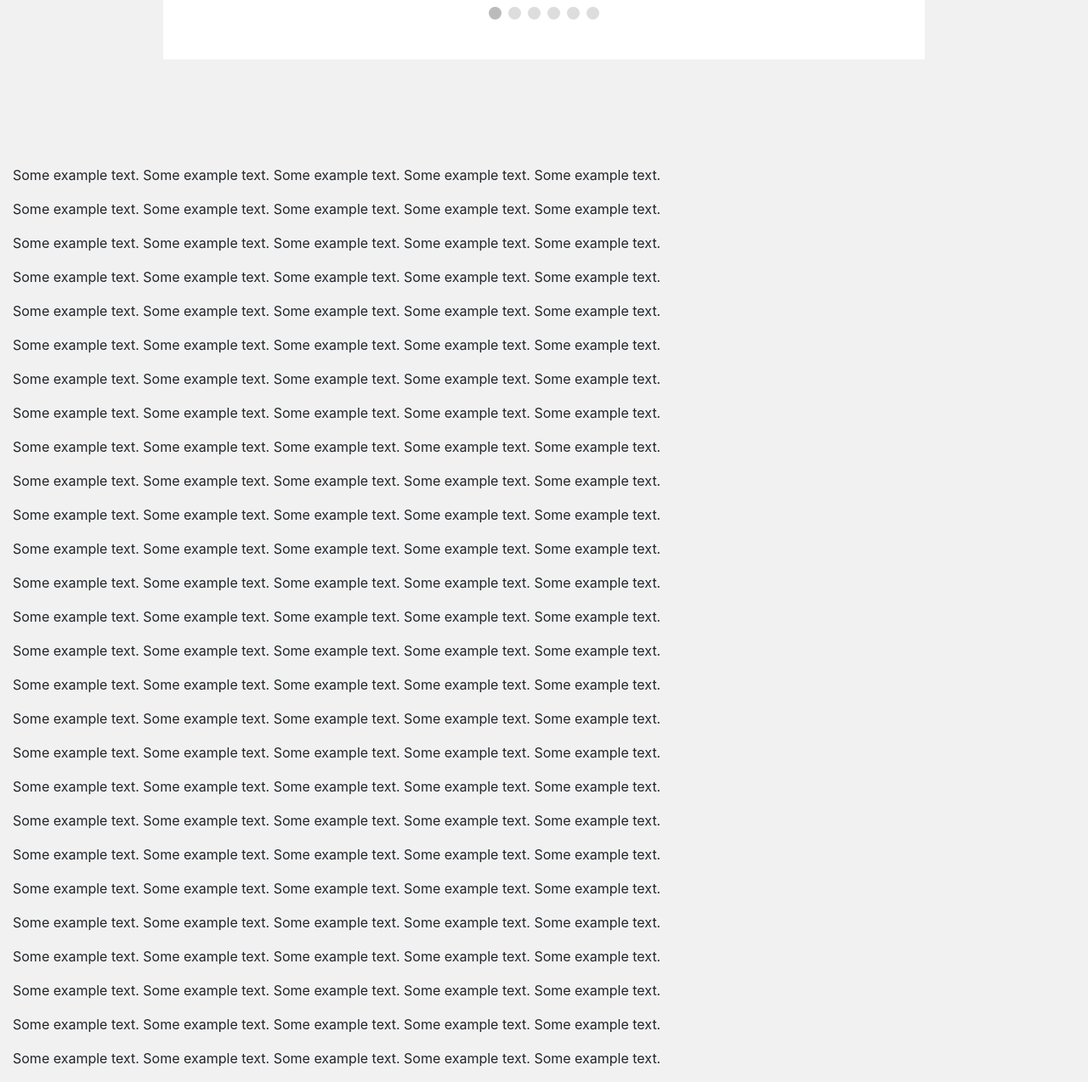
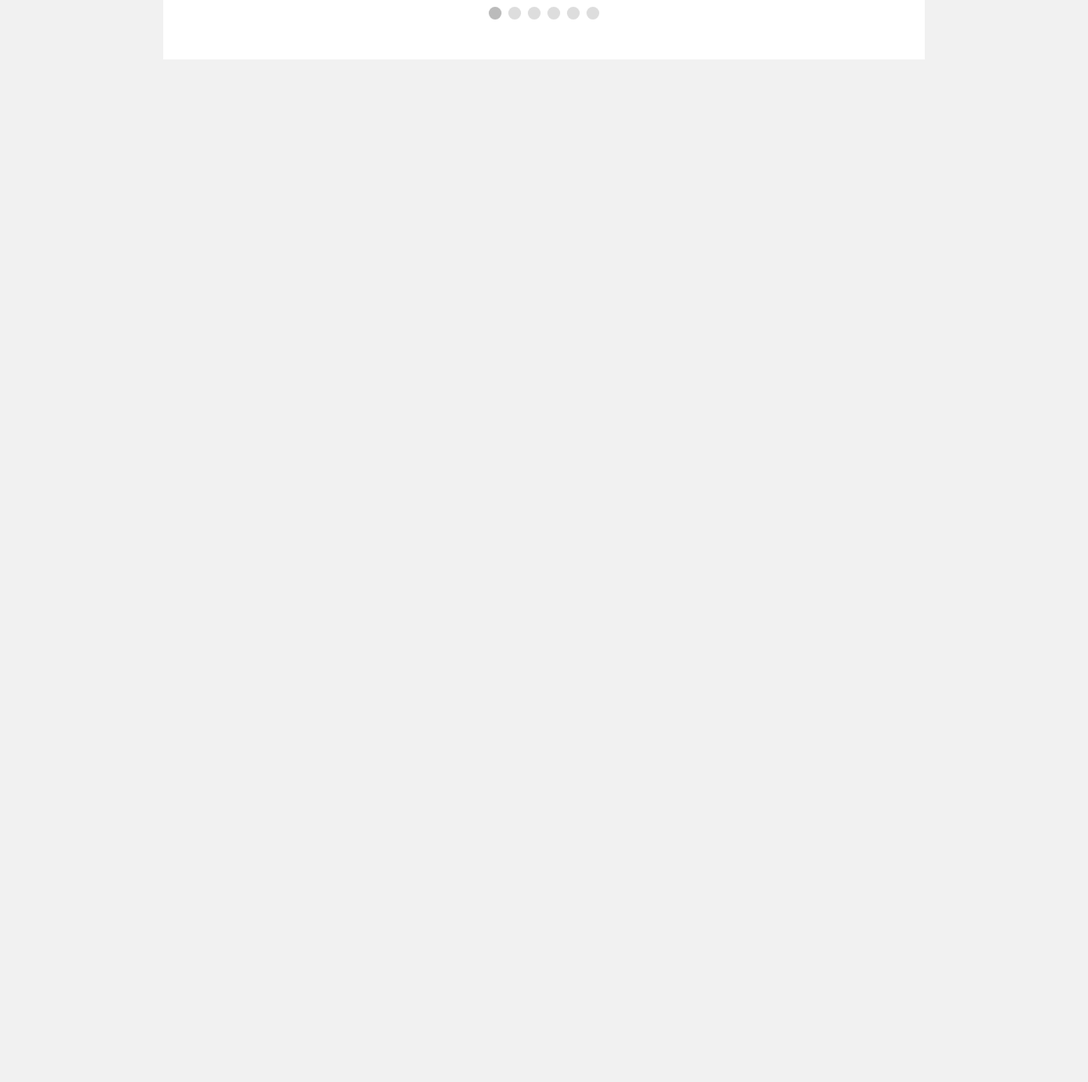
Before and after one commit to Sajaldeb25/Online-voting-, a PHP site: page /voteform.php in a window 1280 px wide. Shown: the part 545-1819 px from the top of the page at 85% size. After the commit the page ends 615 px from the top, so only its background shows below. Run offline with PHP 8.4, Linux system fonts and the light colour scheme; the visitor is signed in with stand-in values (Sample User, id 1); tables that the repository leaves empty or names only in its code hold one stand-in row (values such as "Sample post"); some libraries are stand-ins or nearby versions.

Commit message:
30 june-18

```diff
--- a/voteform.php
+++ b/voteform.php
@@ -130,7 +130,7 @@ button:hover {
     </li>
 
     <li class="nav-item" style="padding-left: 14px">
-        <a href="" class="nav-link" >Candidates</a>
+        <a href="candidate.php" class="nav-link" >Candidates</a>
     </li>
 
 	<li class="nav-item" style="padding-left: 14px">
@@ -162,7 +162,7 @@ button:hover {
 					{
 						echo "<tr>";
 						echo "<td>" . $row['candidate_name']."</td>";
-						echo "<td><input type='radio' name='vote1' value='$row[candidate_name]'  oninput='this.className = '' ' name='additionalInfo'  /></td>";
+						echo "<td><input type='radio' name='vote1' value='$row[candidate_name]'  oninput='this.className = '' '   /></td>";
 						echo "</tr>";
 					}
 					mysqli_free_result($result1);
@@ -178,7 +178,7 @@ button:hover {
 					{
 						echo "<tr>";
 						echo "<td>" . $row['candidate_name']."</td>";
-						echo "<td><input type='radio' name='vote2' value='$row[candidate_name]'  oninput='this.className = '' ' name='additionalInfo'  /></td>";
+						echo "<td><input type='radio' name='vote2' value='$row[candidate_name]'  oninput='this.className = '' '  /></td>";
 						echo "</tr>";
 					}
 					mysqli_free_result($result2);
@@ -193,7 +193,7 @@ button:hover {
 					{
 						echo "<tr>";
 						echo "<td>" . $row['candidate_name']."</td>";
-						echo "<td><input type='radio' name='vote3' value='$row[candidate_name]'  oninput='this.className = '' ' name='additionalInfo'  /></td>";
+						echo "<td><input type='radio' name='vote3' value='$row[candidate_name]'  oninput='this.className = '' '  /></td>";
 						echo "</tr>";
 					}
 					mysqli_free_result($result3);
@@ -210,7 +210,7 @@ button:hover {
 					{
 						echo "<tr>";
 						echo "<td>" . $row['candidate_name']."</td>";
-						echo "<td><input type='radio' name='vote4' value='$row[candidate_name]'  oninput='this.className = '' ' name='additionalInfo'  /></td>";
+						echo "<td><input type='radio' name='vote4' value='$row[candidate_name]'  oninput='this.className = '' ' /></td>";
 						echo "</tr>";
 					}
 					mysqli_free_result($result4);
@@ -226,7 +226,7 @@ button:hover {
 					{
 						echo "<tr>";
 						echo "<td>" . $row['candidate_name']."</td>";
-						echo "<td><input type='radio' name='vote5' value='$row[candidate_name]'  oninput='this.className = '' ' name='additionalInfo'  /></td>";
+						echo "<td><input type='radio' name='vote5' value='$row[candidate_name]'  oninput='this.className = '' '  /></td>";
 						echo "</tr>";
 					}
 					mysqli_free_result($result5);
@@ -243,7 +243,7 @@ button:hover {
 					{
 						echo "<tr>";
 						echo "<td>" . $row['candidate_name']."</td>";
-						echo "<td><input type='checkbox' name='vote6' value='$row[candidate_name]'  oninput='this.className = '' ' name='additionalInfo'  /></td>";
+						echo "<td><input type='checkbox' name='vote6' value='$row[candidate_name]'  oninput='this.className = '' ' /></td>";
 						echo "</tr>";
 					}
 					mysqli_free_result($result6);
@@ -343,35 +343,6 @@ function fixStepIndicator(n) {
 </script>
 
 
-<div class="container-fluid"><br>
-  <p>Some example text. Some example text. Some example text. Some example text. Some example text.</p>
-  <p>Some example text. Some example text. Some example text. Some example text. Some example text.</p>
-  <p>Some example text. Some example text. Some example text. Some example text. Some example text.</p>
-  <p>Some example text. Some example text. Some example text. Some example text. Some example text.</p>
-  <p>Some example text. Some example text. Some example text. Some example text. Some example text.</p>
-  <p>Some example text. Some example text. Some example text. Some example text. Some example text.</p>
-  <p>Some example text. Some example text. Some example text. Some example text. Some example text.</p>
-  <p>Some example text. Some example text. Some example text. Some example text. Some example text.</p>
-  <p>Some example text. Some example text. Some example text. Some example text. Some example text.</p>
-  <p>Some example text. Some example text. Some example text. Some example text. Some example text.</p>
-  <p>Some example text. Some example text. Some example text. Some example text. Some example text.</p>
-  <p>Some example text. Some example text. Some example text. Some example text. Some example text.</p>
-  <p>Some example text. Some example text. Some example text. Some example text. Some example text.</p>
-  <p>Some example text. Some example text. Some example text. Some example text. Some example text.</p>
-  <p>Some example text. Some example text. Some example text. Some example text. Some example text.</p>
-  <p>Some example text. Some example text. Some example text. Some example text. Some example text.</p>
-  <p>Some example text. Some example text. Some example text. Some example text. Some example text.</p>
-  <p>Some example text. Some example text. Some example text. Some example text. Some example text.</p>
-  <p>Some example text. Some example text. Some example text. Some example text. Some example text.</p>
-  <p>Some example text. Some example text. Some example text. Some example text. Some example text.</p>
-  <p>Some example text. Some example text. Some example text. Some example text. Some example text.</p>
-  <p>Some example text. Some example text. Some example text. Some example text. Some example text.</p>
-  <p>Some example text. Some example text. Some example text. Some example text. Some example text.</p>
-  <p>Some example text. Some example text. Some example text. Some example text. Some example text.</p>
-  <p>Some example text. Some example text. Some example text. Some example text. Some example text.</p>
-  <p>Some example text. Some example text. Some example text. Some example text. Some example text.</p>
-  <p>Some example text. Some example text. Some example text. Some example text. Some example text.</p>
-</div>
 
 
   </body>
```
